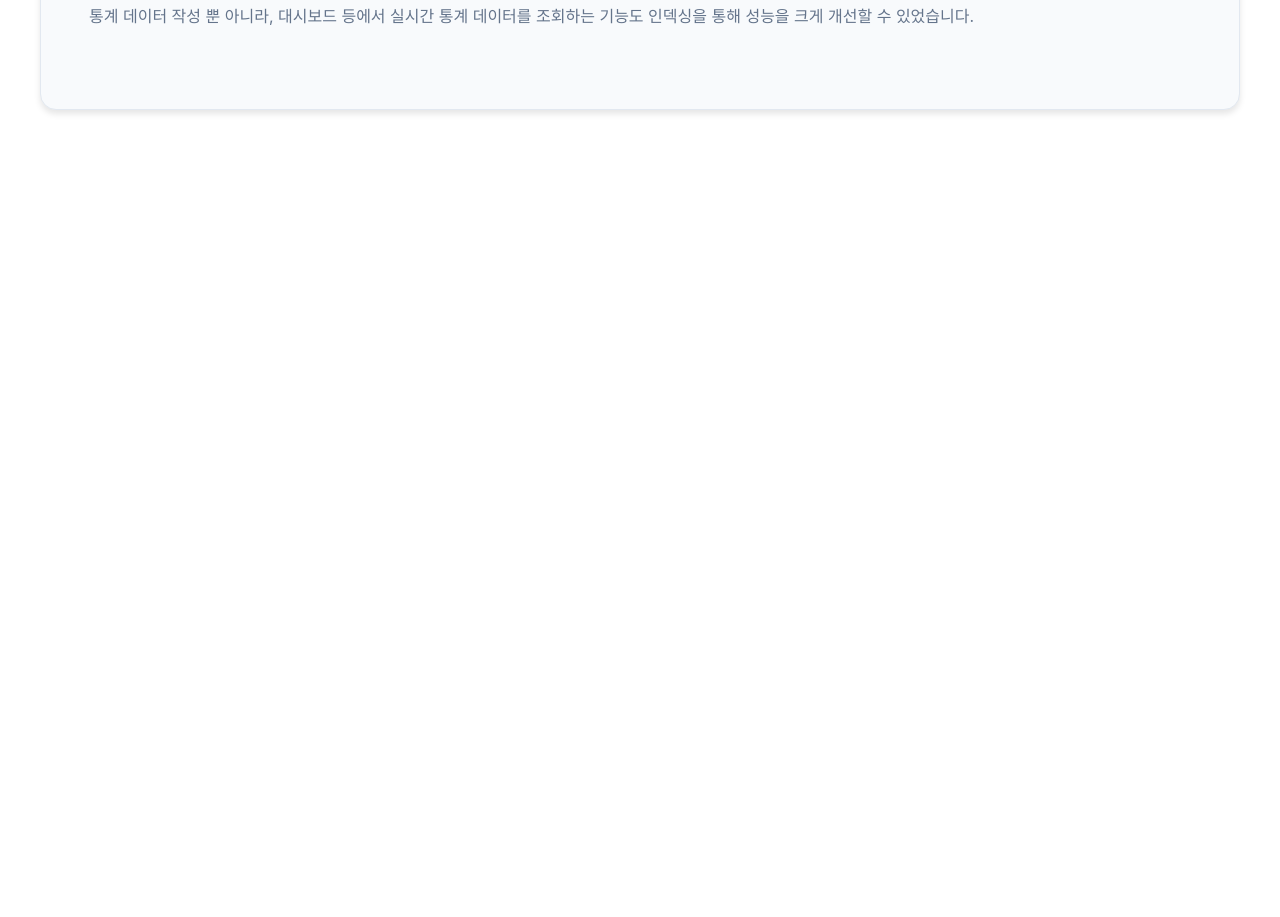
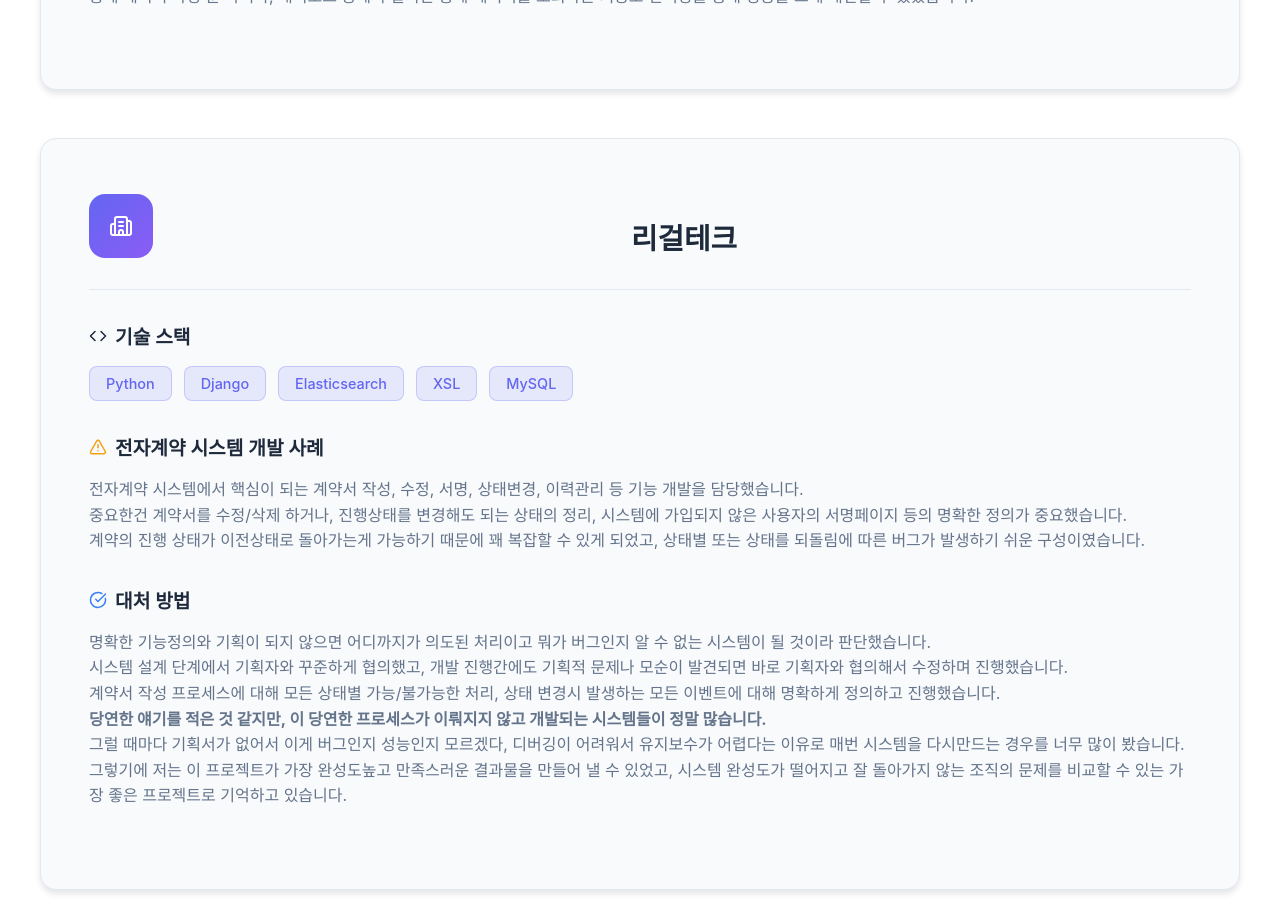
Before and after one commit to Ktshas/front_portfolio_resume, a React (Create React App) app: page /front_portfolio_resume/experience in a window 1280 px wide. Shown: the part 1880-2797 px from the top of the page. Before the commit the page ends 2134 px from the top, so only its background shows below. Built offline with nearby package versions, Linux system fonts and the light colour scheme; no server answers.

Commit message:
경력기술서 입력완료

```diff
--- a/src/pages/experience/sections/GaonGroupCase.tsx
+++ b/src/pages/experience/sections/GaonGroupCase.tsx
@@ -215,7 +215,6 @@
             </CompanyIcon>
             <CompanyInfo>
               <CompanyName>가온그룹</CompanyName>
-              <CompanyPeriod>2023.11 - 2025.03</CompanyPeriod>
             </CompanyInfo>
           </CompanyHeader>
 
@@ -321,6 +320,133 @@
           </ImprovementSection>
 
         </CaseStudyCard>
+
+        {/* 리걸테크 사례 */}
+        <CaseStudyCard
+          initial={{ opacity: 0, y: 30 }}
+          whileInView={{ opacity: 1, y: 0 }}
+          transition={{ duration: 0.6, delay: 0.4 }}
+          viewport={{ once: true }}
+        >
+          <CompanyHeader>
+            <CompanyIcon>
+              <Building2 size={24} />
+            </CompanyIcon>
+            <CompanyInfo>
+              <CompanyName>리걸테크</CompanyName>
+            </CompanyInfo>
+          </CompanyHeader>
+
+          <TechStack>
+            <TechStackTitle>
+              <Code size={18} />
+              기술 스택
+            </TechStackTitle>
+            <TechTags>
+              <TechTag>Python</TechTag>
+              <TechTag>Django</TechTag>
+              <TechTag>Elasticsearch</TechTag>
+              <TechTag>XSL</TechTag>
+              <TechTag>MySQL</TechTag>
+            </TechTags>
+          </TechStack>
+
+          <ProblemSection>
+            <SectionTitleStyled variant="warning">
+              <AlertTriangle size={18} />
+              전자계약 시스템 개발 사례
+            </SectionTitleStyled>
+            <ProblemDescription>
+              전자계약 시스템에서 핵심이 되는 계약서 작성, 수정, 서명, 상태변경, 이력관리 등 기능 개발을 담당했습니다.<br/>
+              중요한건 계약서를 수정/삭제 하거나, 진행상태를 변경해도 되는 상태의 정리, 시스템에 가입되지 않은 사용자의 서명페이지 등의 명확한 정의가 중요했습니다.<br/>
+              계약의 진행 상태가 이전상태로 돌아가는게 가능하기 때문에 꽤 복잡할 수 있게 되었고, 상태별 또는 상태를 되돌림에 따른 버그가 발생하기 쉬운 구성이였습니다.
+            </ProblemDescription>
+          </ProblemSection>
+
+          <ImprovementSection>
+            <SectionTitleStyled variant="success">
+              <CheckCircle size={18} />
+              대처 방법
+            </SectionTitleStyled>
+            <ImprovementDescription>
+              명확한 기능정의와 기획이 되지 않으면 어디까지가 의도된 처리이고 뭐가 버그인지 알 수 없는 시스템이 될 것이라 판단했습니다.<br/>
+              시스템 설계 단계에서 기획자와 꾸준하게 협의했고, 개발 진행간에도 기획적 문제나 모순이 발견되면 바로 기획자와 협의해서 수정하며 진행했습니다.<br/>
+              계약서 작성 프로세스에 대해 모든 상태별 가능/불가능한 처리, 상태 변경시 발생하는 모든 이벤트에 대해 명확하게 정의하고 진행했습니다.<br/>
+              <b>당연한 얘기를 적은 것 같지만, 이 당연한 프로세스가 이뤄지지 않고 개발되는 시스템들이 정말 많습니다.</b><br/>
+              그럴 때마다 기획서가 없어서 이게 버그인지 성능인지 모르겠다, 디버깅이 어려워서 유지보수가 어렵다는 이유로 매번 시스템을 다시만드는 경우를 너무 많이 봤습니다.<br/>
+              그렇기에 저는 이 프로젝트가 가장 완성도높고 만족스러운 결과물을 만들어 낼 수 있었고, 시스템 완성도가 떨어지고 잘 돌아가지 않는 조직의 문제를 비교할 수 있는 가장 좋은 프로젝트로 기억하고 있습니다.
+            </ImprovementDescription>
+          </ImprovementSection>
+        </CaseStudyCard>
+
+        {/* 시스템 운영 비교 사례 */}
+        <CaseStudyCard
+          initial={{ opacity: 0, y: 30 }}
+          whileInView={{ opacity: 1, y: 0 }}
+          transition={{ duration: 0.6, delay: 0.5 }}
+          viewport={{ once: true }}
+        >
+          <CompanyHeader>
+            <CompanyIcon>
+              <Building2 size={24} />
+            </CompanyIcon>
+            <CompanyInfo>
+              <CompanyName>잘 운영되는 시스템 & 잘 운영되지 않는 시스템과 조직에 대한 비교 </CompanyName>
+            </CompanyInfo>
+          </CompanyHeader>
+
+          <TechStack>
+            <TechStackTitle>
+              <Code size={18} />
+              분석 대상 회사
+            </TechStackTitle>
+            <TechTags>
+              <TechTag>가온그룹</TechTag>
+              <TechTag>리걸테크</TechTag>
+              <TechTag>그로테크</TechTag>
+              <TechTag>어메스</TechTag>
+              <TechTag>리스크제로</TechTag>
+            </TechTags>
+          </TechStack>
+
+          <ProblemSection>
+            <SectionTitleStyled variant="warning">
+              <AlertTriangle size={18} />
+              패치 때마다 버그발생, 사이드이펙트 발생하는 시스템과 조직의 문제.
+            </SectionTitleStyled>
+            <ProblemDescription>
+              어메스와 리스크제로에서 경험한 문제점은 사람이 바뀔 때마다 "기존 시스템의 유지보수가 어렵다, 퀄리티가 떨어진다, 기획서가 없어서 버그인지 의도된 기능인지 모르겠다"는 이유로 시스템을 새로 만들려고 하는 상황이 반복되는 것이었습니다.<br/>
+              그러나 시스템을 다시 만들고 나서도 결국 아무것도 개선되지 않고 동일한 문제가 반복해서 발생되고 있었습니다.<br/>
+              이 두곳은 몇가지 공통점이 있었습니다.<br/>
+              • 최소한의 기능정의, 기획서조차 없이 개발한다.<br/>
+              • 시간 리소스가 부족해서 다시 만드는 상황에서 조차 기능정의를 제대로 하지 않고 만든다.<br/>
+              • 개발팀의 인원 구조에 문제가 있다. 리드개발자 아래에 중간급 개발자 없이 시니어 개발자들만 존재하고, 리드개발자는 개발 업무보다 다른 업무들로 더 바쁘다.<br/>
+              • 인적리소스, 구조, 시간리소스의 절대적인 부족이 근본적인 원인이나 이것을 개발론이나 프로젝트 관리방법을 통해 해결할 수 있다 생각하여 계속 새로운것을 시도하나 그것이 더 많은 리소스 낭비를 유발하여 악순환 발생.<br/>
+            </ProblemDescription>
+          </ProblemSection>
+
+          <ImprovementSection>
+            <SectionTitleStyled variant="success">
+              <CheckCircle size={18} />
+              잘 운영되는 시스템의 특징과 그로테크 문제 해결 사례
+            </SectionTitleStyled>
+            <ImprovementDescription>
+              <strong>잘 운영되는 시스템 (가온그룹, 리걸테크):</strong><br/>
+              • 기획서를 명확하게 작성하고 일을 진행, 가온그룹은 문서화가 잘 되어있지 않았지만 내가 근무하면서 설계서를 작성하고 일을 진행하는 문화를 만듦<br/>
+              • 개발자 개개인이 전부 중급 이상으로 프로그램 수정 시 영향범위를 충분히 파악할 수 있고, 필요할 때 동료들과 상의할 수 있는 역량을 갖춤<br/>
+
+              <strong>그로테크 문제 해결 사례:</strong><br/>
+              그로테크는 초기에 어메스, 리스크제로와 유사한 문제를 가지고 있었습니다. 가상화폐 거래소 시스템이 복잡하게 얽혀있고, 기존 개발자들도 시스템을 이해하지 못하고 있는 상황이었습니다.<br/>
+              팀의 개발자 구성도, 최고급 개발자가 팀장을 하고있고, 그 아래에 주니어급 개발자만 두명이 있었습니다.<br/>
+              단, 이곳은 해야 할 일에대한 사전 문서작업이 매우 잘 이뤄지고 있었고, 문제는 그걸 팀장이 해야해서 팀장은 개발에 오롯이 집중할 수 없고 격무에 시달리고, 주니어들의 산출물은 배포때마다 버그를 발생시키고 있었습니다.<br/>
+              제가 입사하고 두달정도 바쁜 프로젝트를 겪고 난 후에, 어느정도 시스템 구조를 파악하게 되었고. 팀장으로 부터 PL 업무를 해달라는 요청을 받았습니다.<br/>
+              팀장은 고객으로 부터 오는 여러개의 요건들을 나눠서 저에게 분배하고 저는 각 요건들에 따른 시스템 영향범위를 고려하여 상세설계까지 마친 뒤, 주니어 개발자들에게 개발 업무를 분배했습니다.<br/>
+              주니어들의 역량을 고려하여, 상세설계를 디테일하게 했기때문에 산출물의 퀄리티가 좋아졌고, 규모가 작았기 때문에 모든 커밋된 코드들은 제가 전부 리뷰했습니다.<br/>
+              시스템이 코드링크 방식으로 화이트라벨을 많이 운영하고 있어서 사이드 이펙트 위험이 정말 높은 구성이였지만, 제가 중간급 개발자로 주니어들을 리딩하고 나서부터 패치후 버그나 사이드이펙트 발생이 현저하게 줄었습니다.<br/>
+              팀장 또한 프로젝트 관리 외에 본인의 개발업무에 집중할 수 있게되었고 업무부담을 많이 줄일 수 있게 되었습니다.
+            </ImprovementDescription>
+          </ImprovementSection>
+        </CaseStudyCard>
       </Container>
     </ExperienceSection>
   );
```
